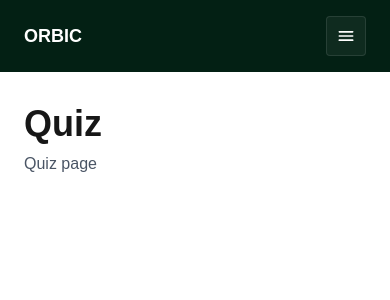
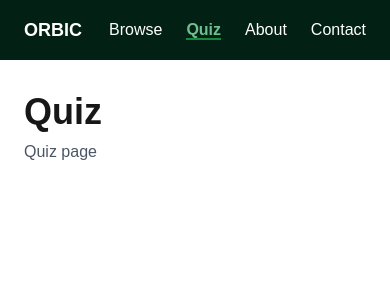
Before and after one commit to RayLBrunner/rare-species, a Next.js app: page /quiz in a window 390 px wide. Shown: the top 300 px of the page. Built offline with nearby package versions, Linux system fonts and the light colour scheme.

Commit message:
Revert "Hamburger Navigation Menu"
This reverts commit a677a8616a9e8f3655f8ebafb40389c6f516e447.

```diff
--- a/src/app/layout.tsx
+++ b/src/app/layout.tsx
@@ -16,10 +16,6 @@ const geistMono = Geist_Mono({
 export const metadata: Metadata = {
   title: "ORBIC - Oregon Field Guide",
   description: "Discover rare species in Oregon",
-  viewport: {
-    width: "device-width",
-    initialScale: 1,
-  },
 };
 
 export default function RootLayout({
--- a/src/components/Navigation.tsx
+++ b/src/components/Navigation.tsx
@@ -2,7 +2,6 @@
 
 import Link from "next/link";
 import { usePathname } from "next/navigation";
-import { useRef, useState } from "react";
 
 interface NavLink {
   label: string;
@@ -18,32 +17,9 @@ const NAV_LINKS: NavLink[] = [
 
 export default function Navigation() {
   const pathname = usePathname();
-  const [isOpen, setIsOpen] = useState(false);
-  const touchStarted = useRef(false);
 
   const isActive = (href: string): boolean => {
     return pathname === href || pathname.startsWith(href + "/");
-  };
-
-  const toggleMenu = () => {
-    setIsOpen((current) => !current);
-  };
-
-  const handleTouchStart = () => {
-    touchStarted.current = true;
-    toggleMenu();
-  };
-
-  const handleClick = () => {
-    if (touchStarted.current) {
-      touchStarted.current = false;
-      return;
-    }
-    toggleMenu();
-  };
-
-  const closeMenu = () => {
-    setIsOpen(false);
   };
 
   return (
@@ -52,29 +28,7 @@ export default function Navigation() {
         <Link href="/" className="font-bold text-lg">
           ORBIC
         </Link>
-
-        <div className="flex items-center gap-4">
-          <button
-            type="button"
-            aria-controls="mobile-menu"
-            aria-expanded={isOpen}
-            aria-label="Toggle navigation menu"
-            onClick={handleClick}
-            onTouchStart={handleTouchStart}
-            className="inline-flex h-10 w-10 items-center justify-center rounded border border-white/10 bg-white/5 text-white transition-colors hover:bg-white/10 lg:hidden"
-          >
-            <span className="sr-only">Toggle menu</span>
-            <svg
-              className="h-5 w-5"
-              viewBox="0 0 24 24"
-              fill="none"
-              xmlns="http://www.w3.org/2000/svg"
-            >
-              <path d="M4 7H20M4 12H20M4 17H20" stroke="currentColor" strokeWidth="2" strokeLinecap="round" />
-            </svg>
-          </button>
-
-          <ul className="hidden items-center gap-6 lg:flex">
+        <ul className="flex gap-6">
           {NAV_LINKS.map((link) => (
             <li key={link.href}>
               <Link
@@ -91,32 +45,6 @@ export default function Navigation() {
           ))}
         </ul>
       </div>
-      </div>
-
-      <div
-        id="mobile-menu"
-        className={`${isOpen ? "block" : "hidden"} lg:hidden pointer-events-auto`}
-      >
-        <div className="border-t border-white/10 bg-[#032014] shadow-[0_10px_30px_rgba(0,0,0,0.25)]">
-          <ul className="space-y-1 px-6 pb-4 pt-3">
-            {NAV_LINKS.map((link) => (
-              <li key={link.href}>
-                <Link
-                  href={link.href}
-                  onClick={closeMenu}
-                  className={`block rounded px-3 py-2 transition ${
-                    isActive(link.href)
-                      ? "bg-[#0f3c23] font-semibold text-[#6fc08f]"
-                      : "hover:bg-white/5 hover:text-[#6fc08f]"
-                  }`}
-                >
-                  {link.label}
-                </Link>
-              </li>
-            ))}
-          </ul>
-        </div>
-      </div>
     </nav>
   );
 }
```
Lines whose indentation alone changed are shown as unchanged.
